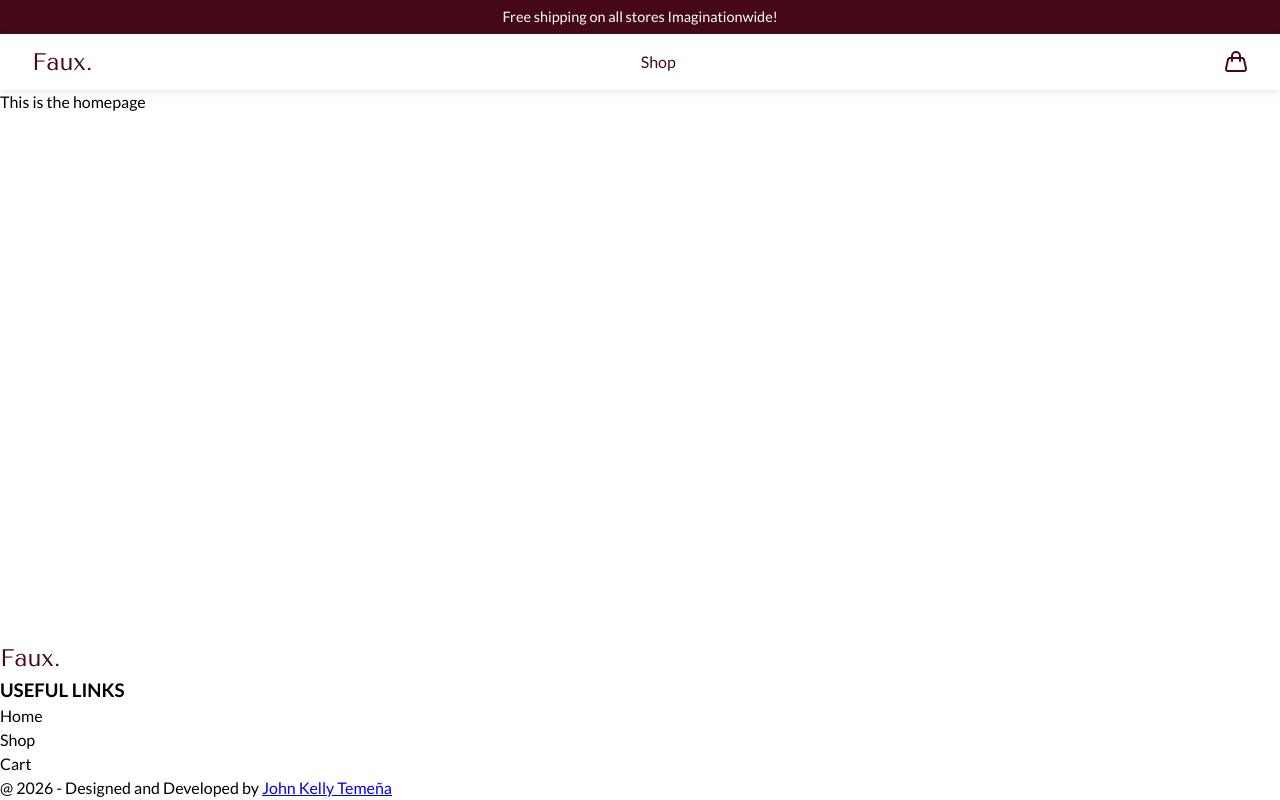
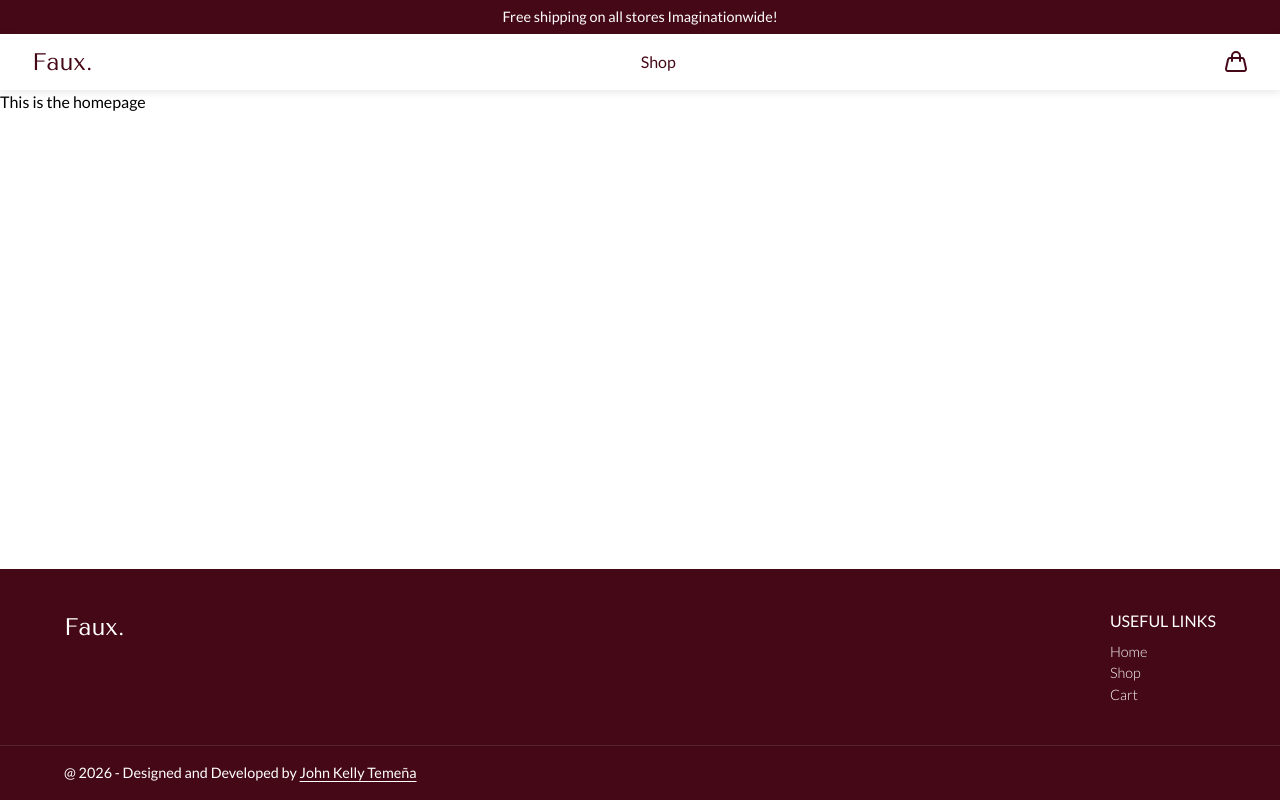
Before and after one commit to JohnKelly-T/shopping-cart, a React (Vite) app: page / in a window 1280 px wide. Built offline with nearby package versions, Linux system fonts and the light colour scheme.

Commit message:
Add style to footer

```diff
--- a/src/routes/Root/root.module.css
+++ b/src/routes/Root/root.module.css
@@ -43,3 +43,45 @@
   text-decoration: none;
   color: var(--maroon);
 }
+
+.footerContainer {
+  display: flex;
+  background-color: var(--maroon);
+  color: white;
+  padding: 2.5rem 4rem;
+}
+
+.footerContainer .siteName {
+  color: inherit;
+  flex: 1;
+}
+
+.footerListLabel {
+  font-size: 1rem;
+  font-weight: normal;
+}
+
+.footerLinksContainer {
+  display: flex;
+  flex-direction: column;
+  gap: 0.5rem;
+}
+
+.footerLinksContainer li {
+  font-size: 0.9rem;
+  font-weight: 300;
+}
+
+.attribution {
+  border-top: 1px solid rgba(255, 255, 255, 0.1);
+  padding: 1rem 4rem;
+  background-color: var(--maroon);
+  color: white;
+  font-size: 0.9rem;
+}
+
+.attribution a {
+  text-decoration: underline;
+  text-underline-offset: 0.2rem;
+  color: inherit;
+}
```
